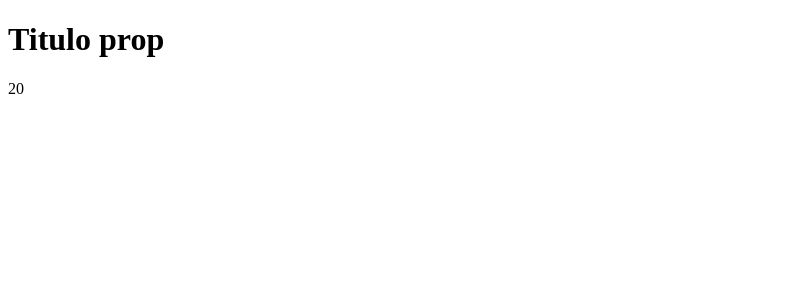
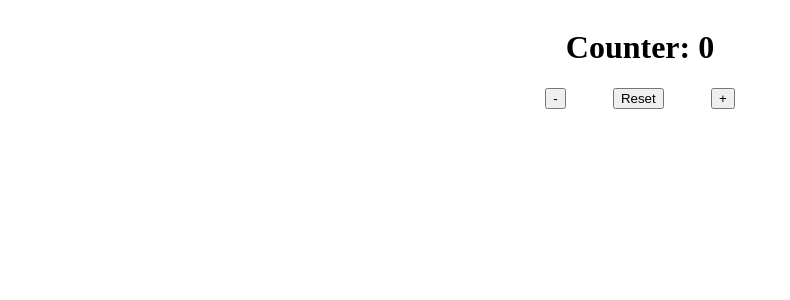
Before and after one commit to nicksiuxs/Challenges, a React (Vite) app in the folder React/: page / in a window 1280 px wide. Shown: the top 300 px of the page, without its empty margins (0-790 px from the left). Built offline with nearby package versions, Linux system fonts and the light colour scheme.

Commit message:
Add: CounterApp

```diff
--- a/React/src/App.jsx
+++ b/React/src/App.jsx
@@ -5,8 +5,8 @@ function App() {
 
   return (
     <div>
-      <FirstApp title='Titulo prop' sum={20} />
-      {/* <CounterApp /> */}
+      {/* <FirstApp title='Titulo prop' sum={20} /> */}
+      <CounterApp />
     </div>
   )
 }
--- /dev/null
+++ b/React/src/components/CounterApp/CounterApp.css
@@ -0,0 +1,17 @@
+.main{
+    width: 100%;
+    display: flex;
+    flex-direction: column;
+    align-items: center;
+}
+
+.main h1{
+    text-align: center;
+}
+
+.main .buttons{
+    display: flex;
+    justify-content: space-between;
+    width: 100%;
+    max-width: 15%;
+}
--- a/React/src/components/CounterApp/CounterApp.jsx
+++ b/React/src/components/CounterApp/CounterApp.jsx
@@ -1,4 +1,5 @@
-import React, { useState } from 'react'
+import React, { useState } from 'react';
+import "./CounterApp.css"
 
 const CounterApp = () => {
     const defaultValue = 0;
@@ -17,17 +18,19 @@ const CounterApp = () => {
     }
 
     return (
-        <div>
-            <h1>{counter}</h1>
+        <div className="main">
+            <h1>Counter: {counter}</h1>
+            <div className="buttons">
                 <button onClick={handleSubsstract}>
-                Subsstract
+                    -
                 </button>
                 <button onClick={handleReset}>
                     Reset
                 </button>
                 <button onClick={handleAdd}>
-                Add
+                    +
                 </button>
+            </div>
         </div>
     )
 }
```
Lines whose indentation alone changed are shown as unchanged.
